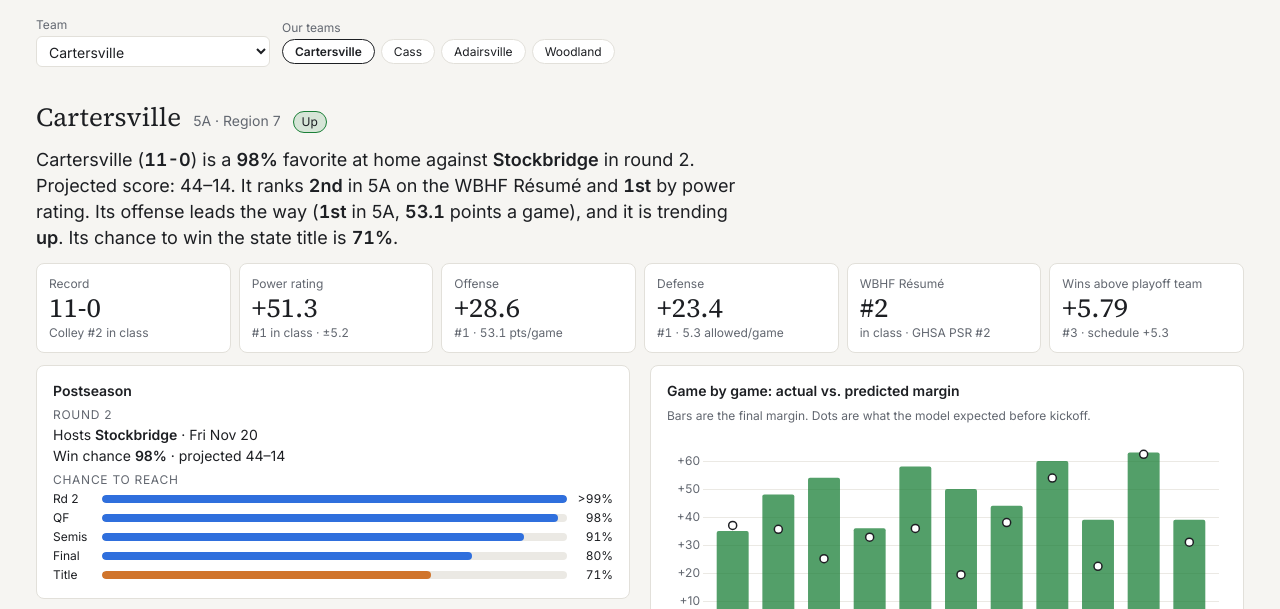
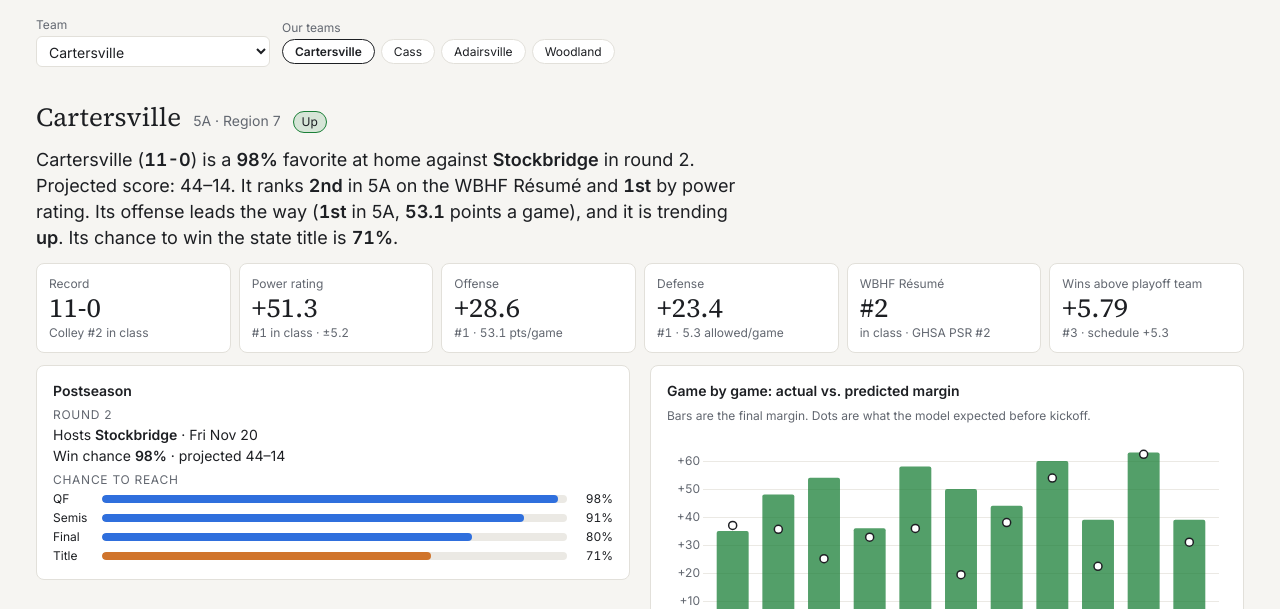
Before and after one commit to kevinlpate/ghsa-football, a plain HTML site: page index.html in a window 1280 px wide. Shown: the part 191-800 px from the top of the page. Drawn offline with nearby package versions, Linux system fonts and the light colour scheme.

Commit message:
Odds bars: drop rounds a team has already reached
Co-Authored-By: Claude Opus 5.5 <noreply@anthropic.com>
Claude-Session: https://claude.ai/code/session_0178CdNrjaCDTEZR3Sjj9DkT

```diff
--- a/index.html
+++ b/index.html
@@ -936,15 +936,18 @@ dash.draw('podds', (el) => {
   const r = d.data.find((x) => x.team === G.S.team);
   if (!r || +r.make_playoffs === 0) return;
   const w = 'team=' + G.enc(r.team);
-  const stages = [['reach_rd2', 'Rd 2'], ['quarterfinal', 'QF'], ['semifinal', 'Semis'], ['final', 'Final'], ['title', 'Title']];
-  el.append(G.span('Chance to reach', 'g-label'), ...stages.map(([f, lab], i) => {
+  // rounds a team has already reached are results, not odds: show only what is still to be decided
+  const stages = [['reach_rd2', 'Rd 2'], ['quarterfinal', 'QF'], ['semifinal', 'Semis'], ['final', 'Final'], ['title', 'Title']]
+    .filter(([f]) => G.num(r[f]) == null || +r[f] < 0.9999);
+  if (!stages.length || stages.every(([f]) => !(+r[f] > 0))) return;      // eliminated (or champion): nothing left to show
+  el.append(G.span('Chance to reach', 'g-label'), ...stages.map(([f, lab], i, arr) => {
     const row = document.createElement('div'); row.className = 'g-orow';
     const track = document.createElement('div'); track.className = 'g-track';
     const fill = document.createElement('div'); fill.className = 'g-fill';
     fill.style.width = (Math.max(0, Math.min(1, +r[f])) * 100) + '%';
-    fill.style.background = i === 4 ? (dash.colors[1] || dash.colors[0]) : dash.colors[0];
+    fill.style.background = f === 'title' ? (dash.colors[1] || dash.colors[0]) : dash.colors[0];
     track.append(fill);
-    const v = G.mark('span', G.odds(r[f]), 'odds', f, w); v.className = 'g-pv';
+    const v = G.mark('span', +r[f] < 0.005 ? '<1%' : G.odds(r[f]), 'odds', f, w); v.className = 'g-pv';   // still alive, so never a flat 0%
     row.append(G.span(lab), track, v);
     return row;
   }));
```
